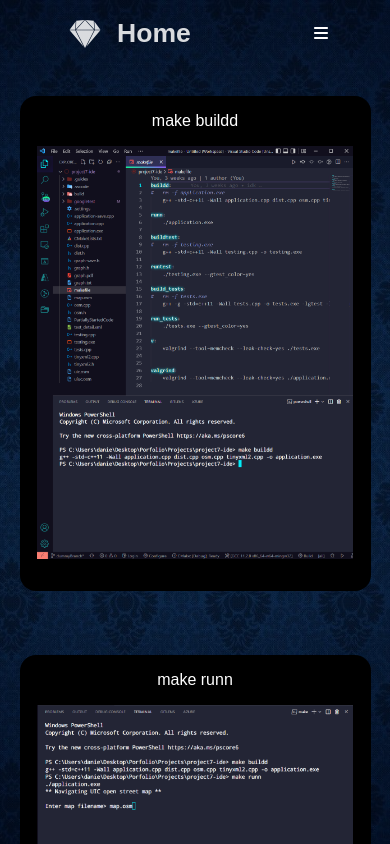
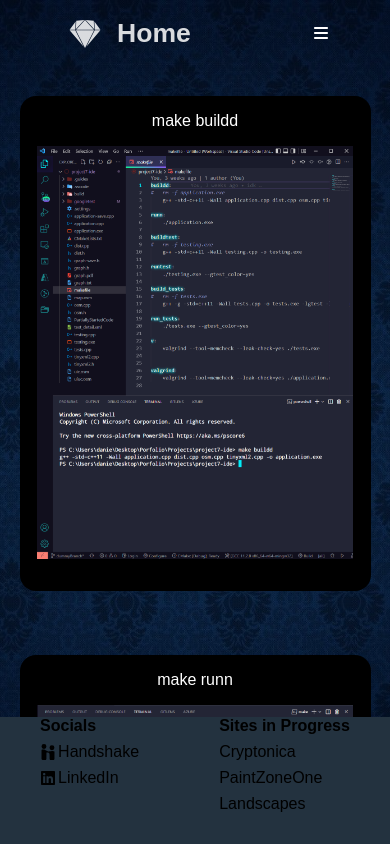
Before and after one commit to daniels74/web-porfolio, a React (Create React App) app: page /DemoPro6 in a window 390 px wide. Built offline with nearby package versions, Linux system fonts and the light colour scheme.

Commit message:
footer-fix

```diff
--- a/src/components/Footer/Footer.css
+++ b/src/components/Footer/Footer.css
@@ -44,8 +44,8 @@
     width: 100%;
     height: 15vh;
     background-color: rgb(35, 50, 63);
-    position: relative;
-    bottom: -800%;
+    position: absolute;
+    bottom: 0;
     display: flex;
     flex-direction: row;
     justify-content: space-around;
```
